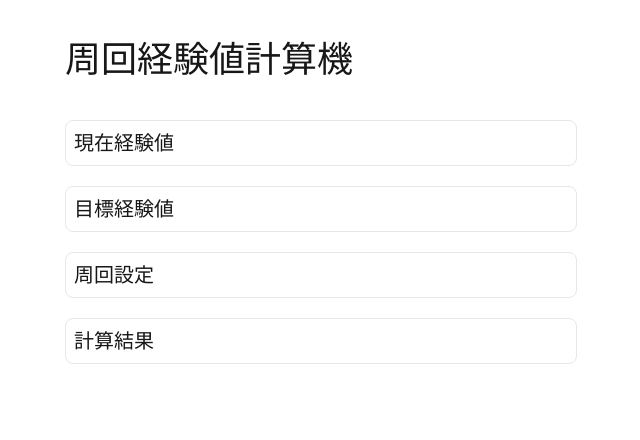
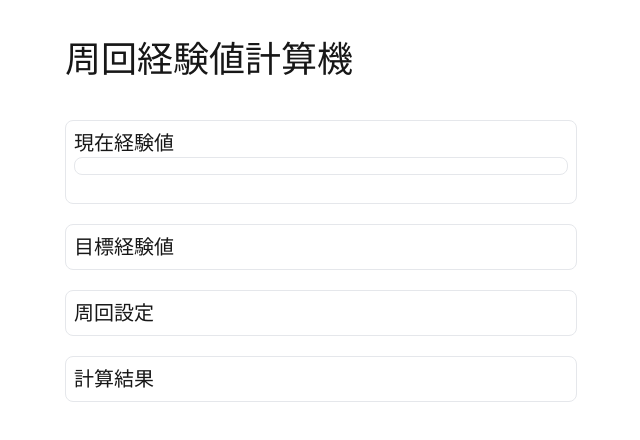
Before and after one commit to kanade2001/azurlane-webtool, a Next.js app: page /exp-calculator in a window 1280 px wide. Shown: the top 440 px of the page, without its empty margins (319-959 px from the left). Built offline with nearby package versions, Linux system fonts and the light colour scheme.

Commit message:
Feat-componentで枠線を制御

```diff
--- a/src/app/exp-calculator/_components/exp-field/index.tsx
+++ b/src/app/exp-calculator/_components/exp-field/index.tsx
@@ -4,7 +4,7 @@ interface ExpFieldProps {
 
 export default function ExpField({ label }: ExpFieldProps) {
   return (
-    <div>
+    <div className="mb-5 rounded-lg border p-2">
       <h2 className="text-xl">{label}</h2>
     </div>
   );
```
